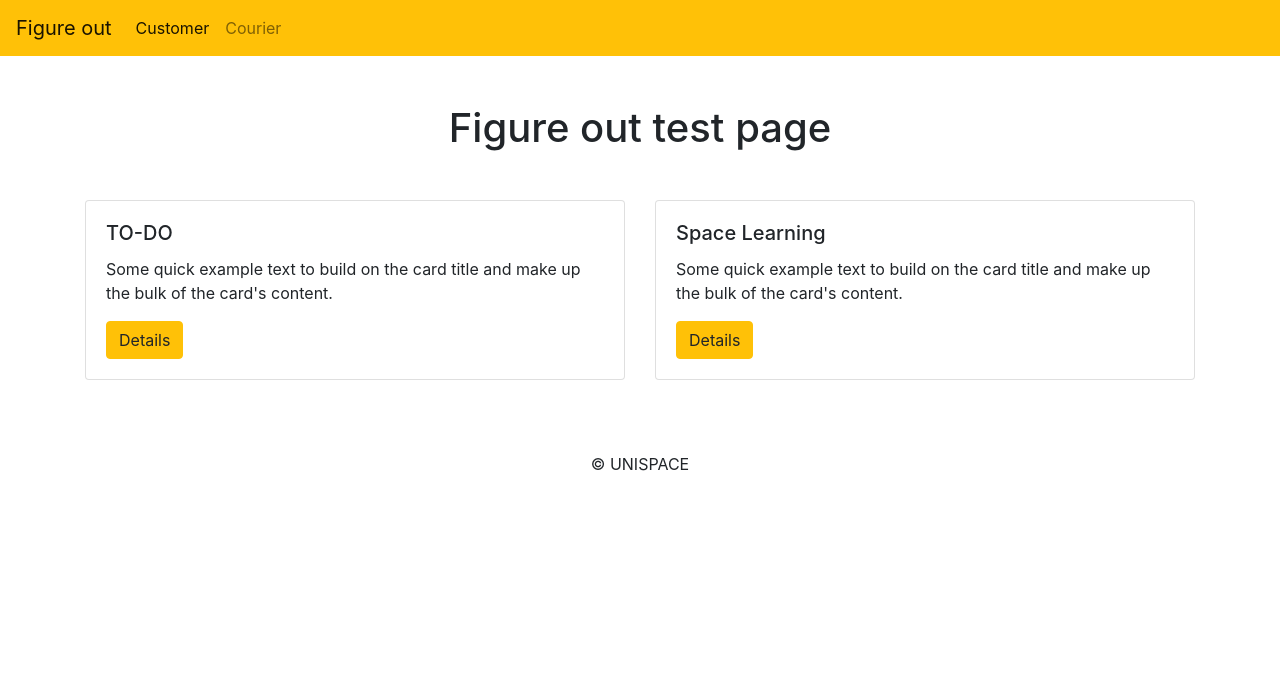
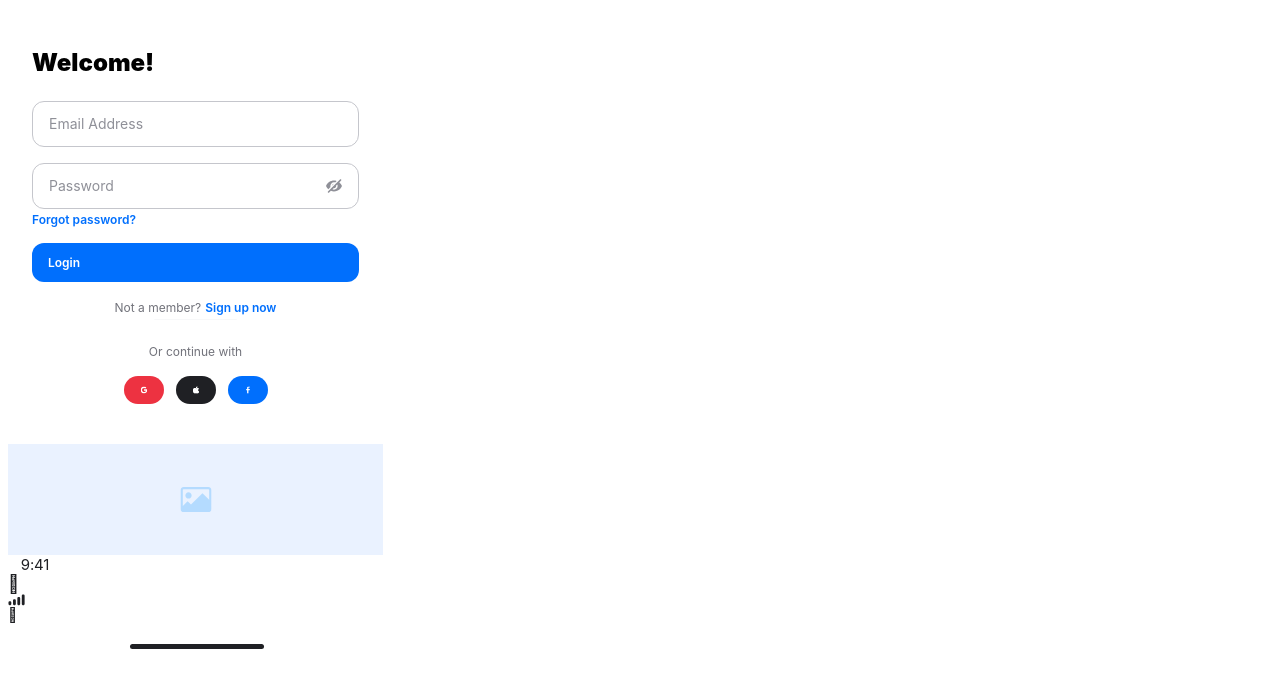
Before and after one commit to unispace-hse/figure-out, a Django app: page / in a window 1280 px wide. Shown: the top 688 px of the page. Run offline with Django 4.2, Linux system fonts and the light colour scheme; some libraries are stand-ins or nearby versions.

Commit message:
Draw the first view

```diff
--- /dev/null
+++ b/web/core/static/css/c_login.css
@@ -0,0 +1,559 @@
+.c_login-frame,
+.c_login-frame01 {
+  width: 100%;
+  max-width: 375px;
+  box-sizing: border-box;
+  align-items: flex-start;
+  flex-direction: column;
+  justify-content: flex-start;
+}
+
+.c_login-frame {
+  overflow: hidden;
+  background-color: #fff;
+}
+
+.c_login-frame01 {
+  gap: 24px;
+  display: flex;
+  padding: 40px 24px;
+  position: relative;
+}
+
+.c_login-text,
+.c_login-text01 {
+  margin-top: 0;
+  text-align: left;
+  margin-bottom: 0;
+}
+
+.c_login-text {
+  width: 100%;
+  max-width: auto;
+  min-height: auto;
+}
+
+.c_login-text01 {
+  color: #000;
+  font-size: 24px;
+  font-style: normal;
+  font-family: "Inter",sans-serif;
+  font-weight: 900;
+  line-height: normal;
+  letter-spacing: 0;
+  text-transform: none;
+}
+
+.c_login-frame02,
+.c_login-frame03 {
+  display: flex;
+  position: relative;
+  align-items: flex-start;
+  flex-direction: column;
+  justify-content: flex-start;
+}
+
+.c_login-frame02 {
+  gap: 3px;
+  width: 100%;
+  max-width: 327px;
+  box-sizing: border-box;
+}
+
+.c_login-frame03 {
+  gap: 16px;
+}
+
+.c_login-frame03,
+.c_login-frame04,
+.c_login-instance {
+  width: 100%;
+  max-width: 327px;
+  box-sizing: border-box;
+}
+
+.c_login-frame04 {
+  gap: 8px;
+  display: flex;
+  padding: 12px 16px;
+  overflow: hidden;
+  position: relative;
+  border-top: 1px solid #c5c6cc;
+  align-items: center;
+  border-left: 1px solid #c5c6cc;
+  border-right: 1px solid #c5c6cc;
+  border-bottom: 1px solid #c5c6cc;
+  border-radius: 12px 12px 12px 12px;
+  justify-content: flex-start;
+}
+
+.c_login-frame05,
+.c_login-frame06 {
+  width: 100%;
+  max-width: 295px;
+  box-sizing: border-box;
+}
+
+.c_login-frame06 {
+  gap: 1px;
+  display: flex;
+  position: relative;
+  align-items: center;
+  justify-content: flex-start;
+}
+
+.c_login-text02,
+.c_login-text03 {
+  margin-top: 0;
+  text-align: left;
+  margin-bottom: 0;
+}
+
+.c_login-text02 {
+  width: 100%;
+  max-width: auto;
+  min-height: auto;
+}
+
+.c_login-text03 {
+  color: #8f9098;
+  font-size: 14px;
+  font-style: normal;
+  font-family: "Inter",sans-serif;
+  font-weight: 400;
+  line-height: 20px;
+  letter-spacing: 0;
+  text-transform: none;
+}
+
+.c_login-frame07,
+.c_login-instance01 {
+  width: 100%;
+  max-width: 327px;
+  box-sizing: border-box;
+}
+
+.c_login-frame07 {
+  gap: 8px;
+  display: flex;
+  padding: 12px 16px;
+  overflow: hidden;
+  position: relative;
+  border-top: 1px solid #c5c6cc;
+  align-items: center;
+  border-left: 1px solid #c5c6cc;
+  border-right: 1px solid #c5c6cc;
+  border-bottom: 1px solid #c5c6cc;
+  border-radius: 12px 12px 12px 12px;
+  justify-content: flex-start;
+}
+
+.c_login-frame08,
+.c_login-frame09 {
+  width: 100%;
+  max-width: 271px;
+  box-sizing: border-box;
+}
+
+.c_login-frame09 {
+  gap: 1px;
+  display: flex;
+  position: relative;
+  align-items: center;
+  justify-content: flex-start;
+}
+
+.c_login-text04,
+.c_login-text05 {
+  margin-top: 0;
+  text-align: left;
+  margin-bottom: 0;
+}
+
+.c_login-text04 {
+  width: 100%;
+  max-width: auto;
+  min-height: auto;
+}
+
+.c_login-text05 {
+  color: #8f9098;
+  font-size: 14px;
+  font-style: normal;
+  font-family: "Inter",sans-serif;
+  font-weight: 400;
+  line-height: 20px;
+  letter-spacing: 0;
+  text-transform: none;
+}
+
+.c_login-frame10,
+.c_login-instance02 {
+  width: 100%;
+  box-sizing: border-box;
+  align-items: flex-start;
+  flex-direction: column;
+  justify-content: flex-start;
+}
+
+.c_login-instance02 {
+  overflow: hidden;
+  max-width: 16px;
+}
+
+.c_login-frame10 {
+  gap: 16px;
+  display: flex;
+  position: relative;
+  max-width: 327px;
+}
+
+.c_login-text06,
+.c_login-text07 {
+  margin-top: 0;
+  text-align: left;
+  margin-bottom: 0;
+}
+
+.c_login-text06 {
+  width: 100%;
+  max-width: 100%;
+  min-height: auto;
+}
+
+.c_login-text07 {
+  color: #006ffd;
+  font-size: 12px;
+  font-style: normal;
+  font-family: "Inter",sans-serif;
+  font-weight: 600;
+  line-height: normal;
+  letter-spacing: 0;
+  text-transform: none;
+}
+
+.c_login-instance03 {
+  gap: 8px;
+  width: 100%;
+  display: flex;
+  padding: 12px 16px;
+  overflow: hidden;
+  position: relative;
+  max-width: 327px;
+  box-sizing: border-box;
+  align-items: center;
+  border-radius: 12px 12px 12px 12px;
+  justify-content: center;
+  background-color: #006ffd;
+}
+
+.c_login-text08,
+.c_login-text09 {
+  margin-top: 0;
+  text-align: left;
+  margin-bottom: 0;
+}
+
+.c_login-text08 {
+  width: 100%;
+  max-width: auto;
+  min-height: auto;
+}
+
+.c_login-text09 {
+  color: #fff;
+  font-size: 12px;
+  font-style: normal;
+  font-family: "Inter",sans-serif;
+  font-weight: 600;
+  line-height: normal;
+  letter-spacing: 0;
+  text-transform: none;
+}
+
+.c_login-text10 {
+  width: 100%;
+  max-width: 327px;
+  min-height: auto;
+}
+
+.c_login-text10,
+.c_login-text11 {
+  margin-top: 0;
+  text-align: center;
+  margin-bottom: 0;
+}
+
+.c_login-text12,
+.c_login-text13 {
+  color: #71727a;
+  font-size: 12px;
+  font-style: normal;
+  font-family: "Inter",sans-serif;
+  font-weight: 400;
+  line-height: 16px;
+  letter-spacing: 0;
+  text-transform: none;
+}
+
+.c_login-text13 {
+  color: #006ffd;
+  font-weight: 600;
+  line-height: normal;
+}
+
+.c_login-frame11,
+.c_login-instance04 {
+  width: 100%;
+  max-width: 327px;
+  box-sizing: border-box;
+}
+
+.c_login-frame11 {
+  gap: 16px;
+  display: flex;
+  position: relative;
+  align-items: center;
+  flex-direction: column;
+  justify-content: flex-start;
+}
+
+.c_login-text14,
+.c_login-text15 {
+  margin-top: 0;
+  text-align: center;
+  margin-bottom: 0;
+}
+
+.c_login-text14 {
+  width: 100%;
+  max-width: auto;
+  min-height: auto;
+}
+
+.c_login-text15 {
+  color: #71727a;
+  font-size: 12px;
+  font-style: normal;
+  font-family: "Inter",sans-serif;
+  font-weight: 400;
+  line-height: 16px;
+  letter-spacing: 0;
+  text-transform: none;
+}
+
+.c_login-frame12,
+.c_login-instance05 {
+  gap: 12px;
+  width: 100%;
+  display: flex;
+  position: relative;
+  max-width: 144px;
+  box-sizing: border-box;
+  align-items: flex-start;
+  justify-content: flex-start;
+}
+
+.c_login-instance05 {
+  gap: 8px;
+  padding: 8px 16px;
+  overflow: hidden;
+  max-width: 40px;
+  align-items: center;
+  border-radius: 63px 63px 63px 63px;
+  justify-content: center;
+  background-color: #ed3241;
+}
+
+.c_login-instance06 {
+  width: 100%;
+  max-width: 12px;
+  box-sizing: border-box;
+  align-items: flex-start;
+  flex-direction: column;
+  justify-content: flex-start;
+}
+
+.c_login-instance07 {
+  gap: 8px;
+  width: 100%;
+  display: flex;
+  padding: 8px 16px;
+  overflow: hidden;
+  position: relative;
+  max-width: 40px;
+  box-sizing: border-box;
+  align-items: center;
+  border-radius: 63px 63px 63px 63px;
+  justify-content: center;
+  background-color: #1f2024;
+}
+
+.c_login-instance08 {
+  width: 100%;
+  max-width: 12px;
+  box-sizing: border-box;
+  align-items: flex-start;
+  flex-direction: column;
+  justify-content: flex-start;
+}
+
+.c_login-instance09 {
+  gap: 8px;
+  width: 100%;
+  display: flex;
+  padding: 8px 16px;
+  overflow: hidden;
+  position: relative;
+  max-width: 40px;
+  box-sizing: border-box;
+  align-items: center;
+  border-radius: 63px 63px 63px 63px;
+  justify-content: center;
+  background-color: #006ffd;
+}
+
+.c_login-instance10,
+.c_login-instance11 {
+  width: 100%;
+  max-width: 12px;
+  box-sizing: border-box;
+  align-items: flex-start;
+  flex-direction: column;
+  justify-content: flex-start;
+}
+
+.c_login-instance11 {
+  gap: 10px;
+  display: flex;
+  padding: 40px;
+  position: relative;
+  max-width: 375px;
+  align-items: center;
+  justify-content: center;
+  background-color: #eaf2ff;
+}
+
+.c_login-frame13,
+.c_login-instance12,
+.c_login-instance13 {
+  width: 100%;
+  box-sizing: border-box;
+  align-items: flex-start;
+  flex-direction: column;
+  justify-content: flex-start;
+}
+
+.c_login-instance12 {
+  overflow: hidden;
+  max-width: 32px;
+}
+
+.c_login-frame13,
+.c_login-instance13 {
+  max-width: 375px;
+}
+
+.c_login-frame13 {
+  overflow: hidden;
+  max-width: 54px;
+}
+
+.c_login-text16,
+.c_login-text17 {
+  margin-top: 0;
+  text-align: center;
+  margin-bottom: 0;
+}
+
+.c_login-text16 {
+  width: 100%;
+  max-width: 54px;
+  min-height: auto;
+}
+
+.c_login-text17 {
+  color: #1f2024;
+  font-size: 15px;
+  font-style: normal;
+  font-family: "SF Pro Text",sans-serif;
+  font-weight: 400;
+  line-height: normal;
+  letter-spacing: -.16500000655651093px;
+  text-transform: none;
+}
+
+.c_login-frame14 {
+  width: 100%;
+  overflow: hidden;
+  max-width: 68px;
+  box-sizing: border-box;
+  align-items: flex-start;
+  flex-direction: column;
+  justify-content: flex-start;
+}
+
+.c_login-text18,
+.c_login-text19 {
+  margin-top: 0;
+  text-align: left;
+  margin-bottom: 0;
+}
+
+.c_login-text18 {
+  width: 100%;
+  max-width: auto;
+  min-height: auto;
+}
+
+.c_login-text19 {
+  color: #1f2024;
+  font-size: 17px;
+  font-style: normal;
+  font-family: "SF Pro Text",sans-serif;
+  font-weight: 400;
+  line-height: normal;
+  letter-spacing: 0;
+  text-transform: none;
+}
+
+.c_login-booleanope {
+  width: 100%;
+  height: auto;
+  margin: 0;
+  display: block;
+  max-width: 17.0999755859375px;
+}
+
+.c_login-text20,
+.c_login-text21 {
+  margin-top: 0;
+  text-align: left;
+  margin-bottom: 0;
+}
+
+.c_login-text20 {
+  width: 100%;
+  max-width: auto;
+  min-height: auto;
+}
+
+.c_login-text21 {
+  color: #1f2024;
+  font-size: 14px;
+  font-style: normal;
+  font-family: "SF Pro Text",sans-serif;
+  font-weight: 400;
+  line-height: normal;
+  letter-spacing: 0;
+  text-transform: none;
+}
+
+.c_login-instance14 {
+  width: 100%;
+  max-width: 375px;
+  box-sizing: border-box;
+  align-items: flex-start;
+  flex-direction: column;
+  justify-content: flex-start;
+}
--- a/web/core/templates/sign_in.html
+++ b/web/core/templates/sign_in.html
@@ -1,2 +1,142 @@
+<!DOCTYPE html>
+<html lang="en">
+    {% load static %}
+    <head>
+        <meta charset="UTF-8" />
+        <meta name="viewport" content="width=device-width, initial-scale=1.0" />
+        <title>Sign in</title>
+        <link rel="stylesheet" href="{% static 'css/c_login.css' %}">
+    </head>
+    <body>
+        <div>
+            <div class="c_login-frame">
+              <div class="c_login-frame01">
+                <div class="c_login-text"><p class="c_login-text01">Welcome!</p></div>
+                <div class="c_login-frame02">
+                  <div class="c_login-frame03">
+                    <div class="c_login-instance">
+                      <div class="c_login-frame04">
+                        <div class="c_login-frame05">
+                          <div class="c_login-frame06">
+                            <div class="c_login-text02">
+                              <p class="c_login-text03">Email Address</p>
+                            </div>
+                          </div>
+                        </div>
+                      </div>
+                    </div>
+                    <div class="c_login-instance01">
+                      <div class="c_login-frame07">
+                        <div class="c_login-frame08">
+                          <div class="c_login-frame09">
+                            <div class="c_login-text04">
+                              <p class="c_login-text05">Password</p>
+                            </div>
+                          </div>
+                        </div>
+                        <img
+                          src="{% static 'assets/e2200f0ded3c25beddd0b3d82bb27212.svg' %}"
+                          alt="instance"
+                          width="16"
+                          height="16"
+                          class="c_login-instance02"
+                        />
+                      </div>
+                    </div>
+                  </div>
+                  <div class="c_login-frame10">
+                    <div class="c_login-text06">
+                      <p class="c_login-text07">Forgot password?</p>
+                    </div>
+                    <div class="c_login-instance03">
+                      <div class="c_login-text08">
+                        <p class="c_login-text09">Login</p>
+                      </div>
+                    </div>
+                    <div class="c_login-text10">
+                      <p class="c_login-text11">
+                        <span class="c_login-text12">Not a member?</span>
+                        <span class="c_login-text13">Sign up now</span>
+                      </p>
+                    </div>
+                  </div>
+                  <img
+                    src="{% static 'assets/b016660f03ff037c06586e0ef3ed8867.svg' %}"
+                    alt="instance"
+                    width="327.5"
+                    height="0.5"
+                    class="c_login-instance04"
+                  />
+                </div>
+                <div class="c_login-frame11">
+                  <div class="c_login-text14">
+                    <p class="c_login-text15">Or continue with</p>
+                  </div>
+                  <div class="c_login-frame12">
+                    <div class="c_login-instance05">
+                      <img
+                        src="{% static 'assets/b09e79a0718e1817fff8f87bd204d446.svg' %}"
+                        alt="instance"
+                        width="12"
+                        height="12"
+                        class="c_login-instance06"
+                      />
+                    </div>
+                    <div class="c_login-instance07">
+                      <img
+                        src="{% static 'assets/68402c5734fde1de59b8e7b4f14e5568.svg' %}"
+                        alt="instance"
+                        width="12"
+                        height="12"
+                        class="c_login-instance08"
+                      />
+                    </div>
+                    <div class="c_login-instance09">
+                      <img
+                        src="{% static 'assets/9397c9c881e2c4a50e676580575d7bdf.svg' %}"
+                        alt="instance"
+                        width="12"
+                        height="12"
+                        class="c_login-instance10"
+                      />
+                    </div>
+                  </div>
+                </div>
+              </div>
+              <div class="c_login-instance11">
+                <img
+                  src="{% static 'assets/0b4d6cd682fc46f9b4241f9a1f20d529.svg' %}"
+                  alt="instance"
+                  width="32"
+                  height="31.99951171875"
+                  class="c_login-instance12"
+                />
+              </div>
+              <div class="c_login-instance13">
+                <div class="c_login-frame13">
+                  <div class="c_login-text16"><p class="c_login-text17">9:41</p></div>
+                </div>
+                <div class="c_login-frame14">
+                  <div class="c_login-text18"><p class="c_login-text19">􀛨</p></div>
+                  <img
+                    src="{% static 'assets/868d3fbada5365cbb389ad83032ab003.svg' %}"
+                    alt="booleanope"
+                    width="17.0999755859375"
+                    height="10.70001220703125"
+                    class="c_login-booleanope"
+                  />
+                  <div class="c_login-text20"><p class="c_login-text21">􀙇</p></div>
+                </div>
+              </div>
+              <img
+                src="{% static 'assets/1c54faa0545b7e89265f4ffc82a1c710.svg' %}"
+                alt="instance"
+                width="373"
+                height="34"
+                class="c_login-instance14"
+              />
+            </div>
+          </div>
 
-{{ form }}
+    </body>
+</html>
--- a/web/core/views.py
+++ b/web/core/views.py
@@ -1,4 +1,4 @@
 from django.shortcuts import render
 
 def home(request):
-    return render(request, 'home.html')
+    return render(request, 'sign_in.html')
--- a/web/web/settings.py
+++ b/web/web/settings.py
@@ -11,6 +11,7 @@
 """
 
 from pathlib import Path
+import os
 
 # Build paths inside the project like this: BASE_DIR / 'subdir'.
 BASE_DIR = Path(__file__).resolve().parent.parent
@@ -123,3 +124,6 @@
 # https://docs.djangoproject.com/en/4.2/ref/settings/#default-auto-field
 
 DEFAULT_AUTO_FIELD = 'django.db.models.BigAutoField'
+
+STATIC_URL = 'static/'
+STATIC_ROOT = os.path.join(BASE_DIR, 'static')
```
Also changed, not shown: web/core/static/assets/0b4d6cd682fc46f9b4241f9a1f20d529.svg (added), web/core/static/assets/1c54faa0545b7e89265f4ffc82a1c710.svg (added), web/core/static/assets/68402c5734fde1de59b8e7b4f14e5568.svg (added), web/core/static/assets/868d3fbada5365cbb389ad83032ab003.svg (added), web/core/static/assets/9397c9c881e2c4a50e676580575d7bdf.svg (added), web/core/static/assets/b016660f03ff037c06586e0ef3ed8867.svg (added), web/core/static/assets/b09e79a0718e1817fff8f87bd204d446.svg (added), web/core/static/assets/e2200f0ded3c25beddd0b3d82bb27212.svg (added).
